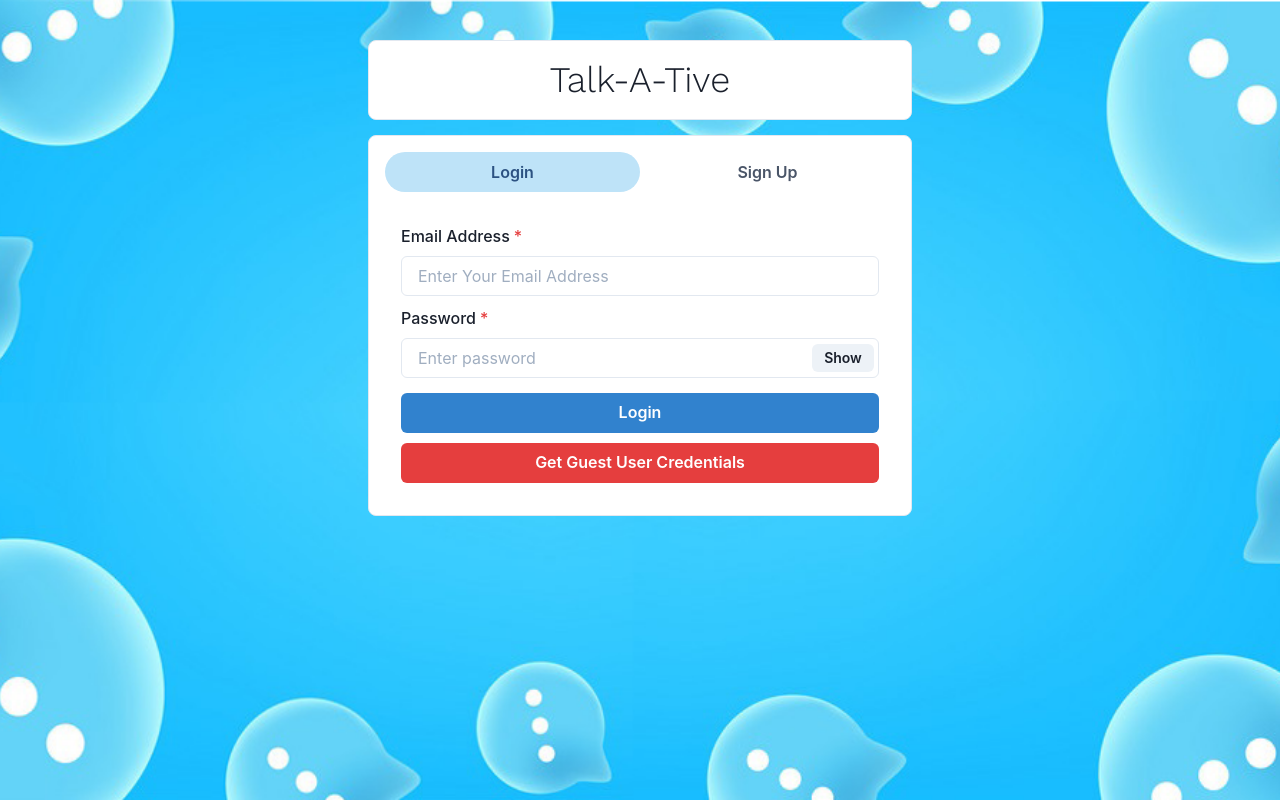
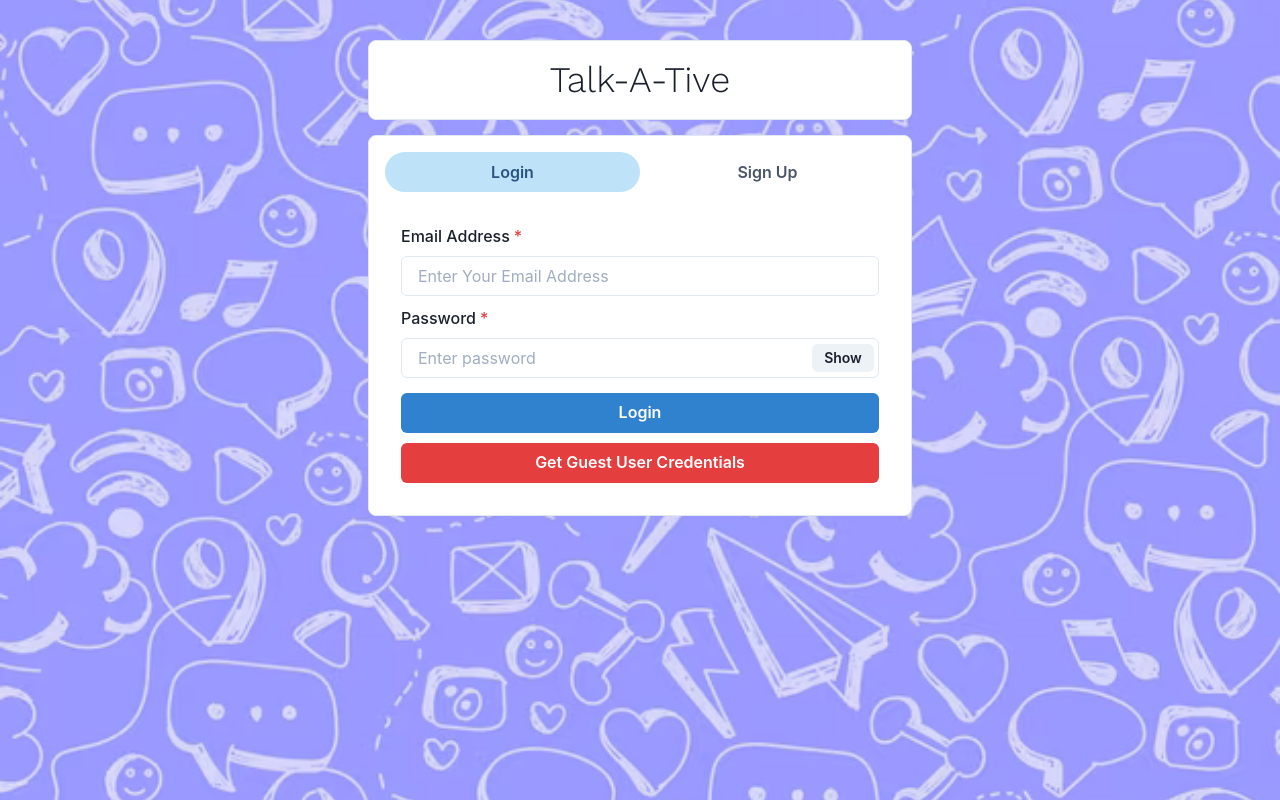
Before and after one commit to AdityaGautam1911/Convo.io, a React (Create React App) app in the folder frontend/: page / in a window 1280 px wide. Built offline with nearby package versions, Linux system fonts and the light colour scheme.

Commit message:
UI tryout

```diff
--- a/frontend/src/App.css
+++ b/frontend/src/App.css
@@ -3,7 +3,7 @@
 .App {
   min-height: 100vh;
   display: flex;
-  background-image: url("./background.png");
+  background-image: url("./bg.png");
   background-position: center;
   background-size: cover;
 }
```
Also changed, not shown: frontend/src/bg.png (added).
